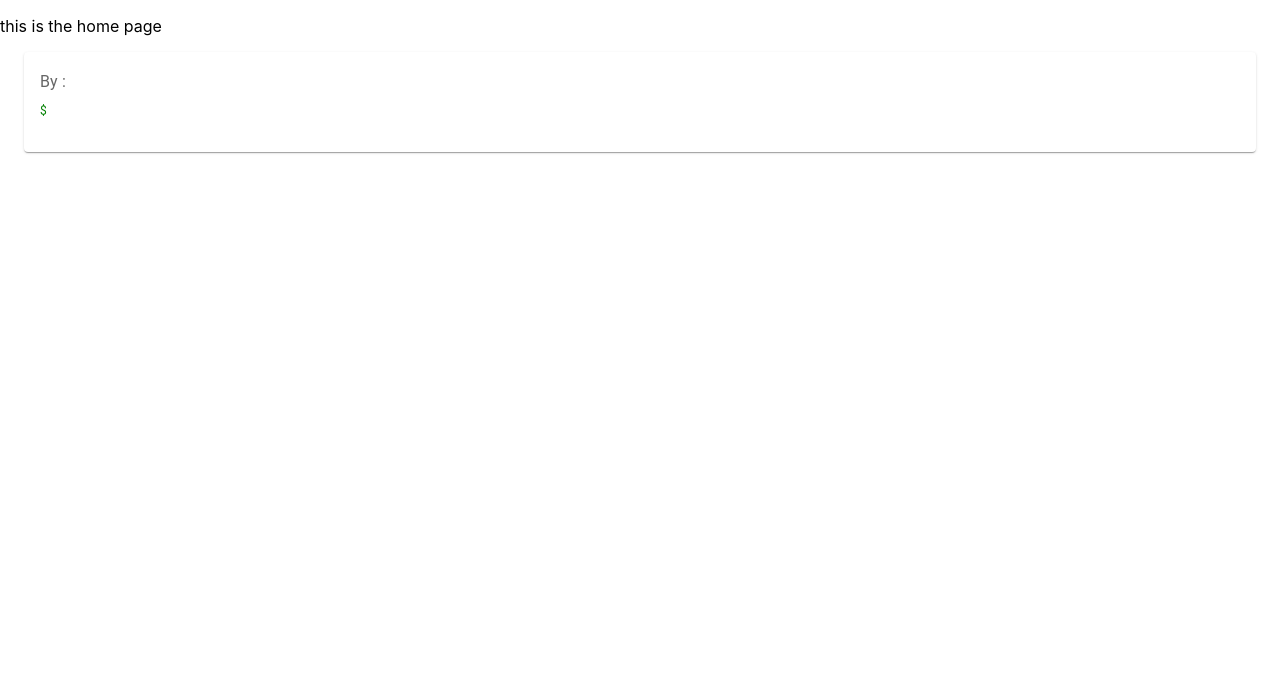
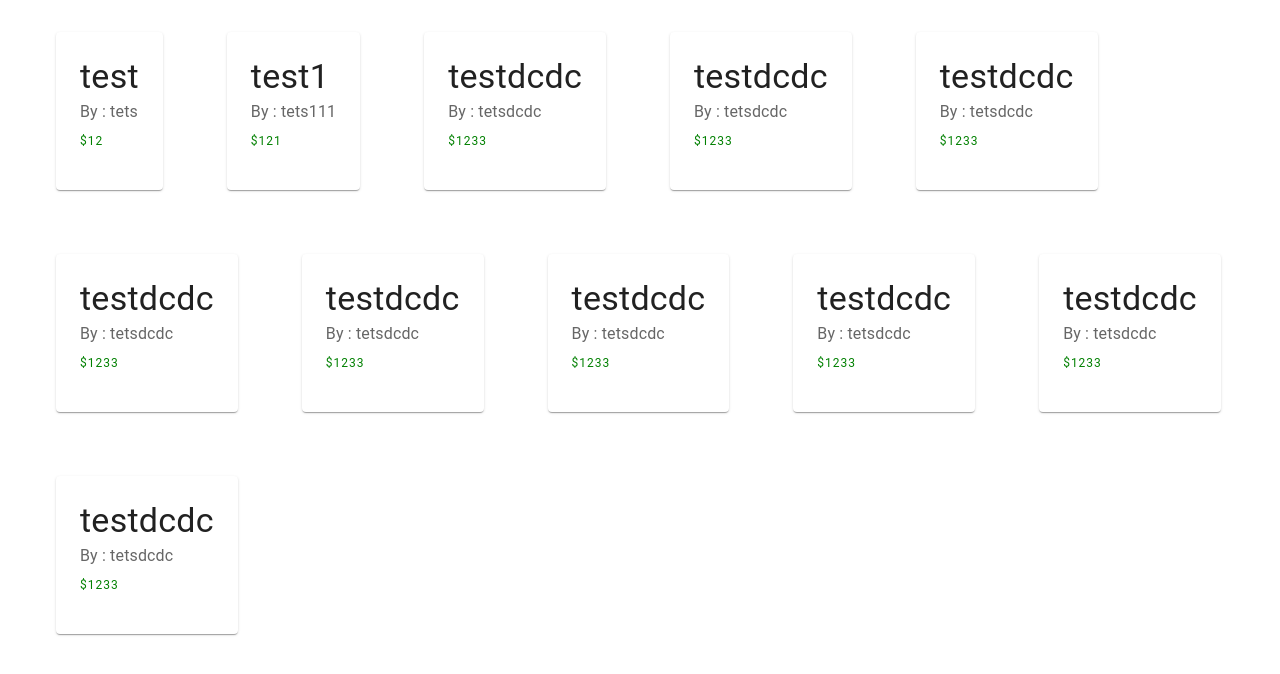
Before and after one commit to OFIRI/colman-bookshop-client, a React (Create React App) app: page / in a window 1280 px wide. Shown: the top 674 px of the page. Built offline with nearby package versions, Linux system fonts and the light colour scheme.

Commit message:
worked on some of the display for the book list

```diff
--- a/src/Components/BookCard.tsx
+++ b/src/Components/BookCard/BookCard.tsx
@@ -1,11 +1,23 @@
 import { Box, Card, CardContent, Typography } from "@mui/material";
 import { Container } from "@mui/system";
-import { Book } from "../types/Book";
+import { Book } from "../../types/Book";
 
-const BookCard = (book: Book) => {
+interface IProps {
+  book: Book;
+}
+const BookCard = ({ book }: IProps) => {
   return (
-    <Container maxWidth="xl">
-      <Card sx={{ display: "flex" }}>
+    <>
+      <Card
+        sx={{
+          display: "flex",
+          flexDirection: "row",
+          justifyContent: "space-between",
+          flexWrap: "wrap",
+          padding: "0.5rem",
+          margin: "2rem",
+        }}
+      >
         <Box sx={{ display: "flex", flexDirection: "column" }}>
           <CardContent sx={{ flex: "1 0 auto" }}>
             <Typography component="div" variant="h4">
@@ -24,7 +36,7 @@ const BookCard = (book: Book) => {
           </CardContent>
         </Box>
       </Card>
-    </Container>
+    </>
   );
 };
 
--- a/src/Components/HomePage/BookForm.tsx
+++ b/src/Components/BookForm.tsx
@@ -2,7 +2,7 @@ import { Container, Grid, Typography, TextField, Button } from "@mui/material";
 import { useForm, SubmitHandler } from "react-hook-form";
 import { yupResolver } from "@hookform/resolvers/yup";
 import { object, string, number, mixed } from "yup";
-import { Book } from "../../types/Book";
+import { Book } from "../types/Book";
 
 const schema = object().shape({
   title: string().required("Title is required"),
--- /dev/null
+++ b/src/Components/BookListPage/BookListPage.tsx
@@ -0,0 +1,114 @@
+import { Book } from "../../types/Book";
+import BookCard from "../BookCard/BookCard";
+import { Container } from "@mui/system";
+const books: Book[] = [
+  {
+    _id: "0",
+    title: "test",
+    author: "tets",
+    description: "desc",
+    price: 12,
+    inventory: 5,
+  },
+  {
+    _id: "1",
+    title: "test1",
+    author: "tets111",
+    description: "desc1",
+    price: 121,
+    inventory: 51,
+  },
+  {
+    _id: "2",
+    title: "testdcdc",
+    author: "tetsdcdc",
+    description: "descdcdc",
+    price: 1233,
+    inventory: 533,
+  },
+  {
+    _id: "3",
+    title: "testdcdc",
+    author: "tetsdcdc",
+    description: "descdcdc",
+    price: 1233,
+    inventory: 533,
+  },
+  {
+    _id: "4",
+    title: "testdcdc",
+    author: "tetsdcdc",
+    description: "descdcdc",
+    price: 1233,
+    inventory: 533,
+  },
+  {
+    _id: "5",
+    title: "testdcdc",
+    author: "tetsdcdc",
+    description: "descdcdc",
+    price: 1233,
+    inventory: 533,
+  },
+  {
+    _id: "6",
+    title: "testdcdc",
+    author: "tetsdcdc",
+    description: "descdcdc",
+    price: 1233,
+    inventory: 533,
+  },
+  {
+    _id: "7",
+    title: "testdcdc",
+    author: "tetsdcdc",
+    description: "descdcdc",
+    price: 1233,
+    inventory: 533,
+  },
+  {
+    _id: "8",
+    title: "testdcdc",
+    author: "tetsdcdc",
+    description: "descdcdc",
+    price: 1233,
+    inventory: 533,
+  },
+  {
+    _id: "9",
+    title: "testdcdc",
+    author: "tetsdcdc",
+    description: "descdcdc",
+    price: 1233,
+    inventory: 533,
+  },
+  {
+    _id: "10",
+    title: "testdcdc",
+    author: "tetsdcdc",
+    description: "descdcdc",
+    price: 1233,
+    inventory: 533,
+  },
+];
+const BookListPage = () => {
+  return (
+    <Container
+      maxWidth="xl"
+      sx={{
+        display: "inline-flex",
+        flexDirection: "row",
+        alignItems: "start",
+        flexWrap: "wrap",
+      }}
+    >
+      {books.map((bookItem) => (
+        <div key={bookItem._id}>
+          <BookCard book={bookItem} key={bookItem._id} />
+        </div>
+      ))}
+    </Container>
+  );
+};
+
+export default BookListPage;
--- a/src/Components/HomePage/HomePage.tsx
+++ b/src/Components/HomePage/HomePage.tsx
@@ -1,41 +1,11 @@
 import React from "react";
-import BookForm from "./BookForm";
-import BookApi from "../../api/book.api";
-import BookCard from "../BookCard";
-import { Book } from "../../types/Book";
+import BookListPage from "../BookListPage/BookListPage";
 
-const books: Book[] = [
-  {
-    _id: "0",
-    title: "test",
-    author: "tets",
-    description: "desc",
-    price: 12,
-    inventory: 5,
-  },
-  {
-    _id: "1",
-    title: "test1",
-    author: "tets111",
-    description: "desc1",
-    price: 121,
-    inventory: 51,
-  },
-  {
-    _id: "2",
-    title: "testdcdc",
-    author: "tetsdcdc",
-    description: "descdcdc",
-    price: 1233,
-    inventory: 533,
-  },
-];
 const HomePage = () => {
   return (
-    <div>
-      <p>this is the home page</p>
-      <BookCard></BookCard>
-    </div>
+    <>
+      <BookListPage />
+    </>
   );
 };
 
```
